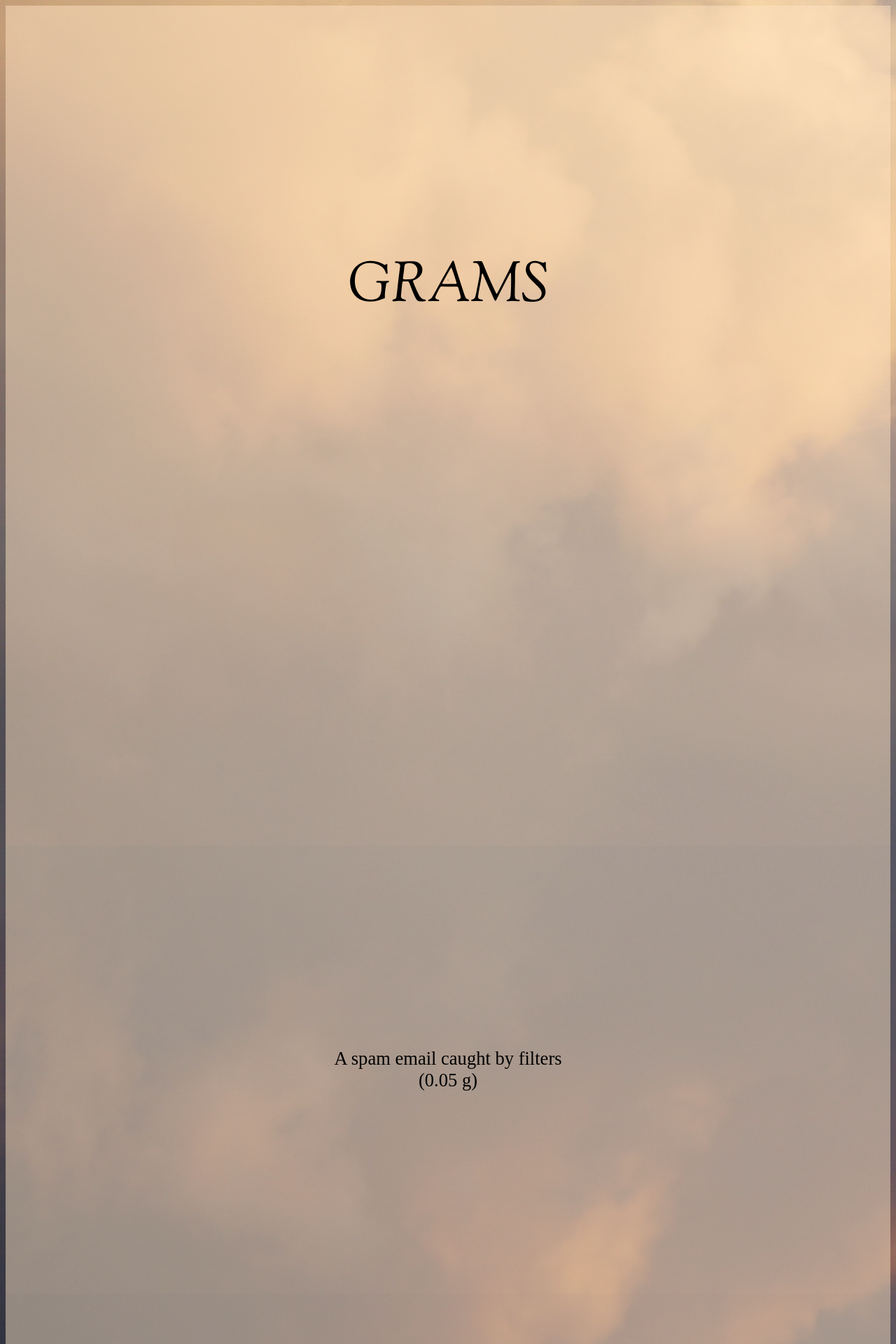
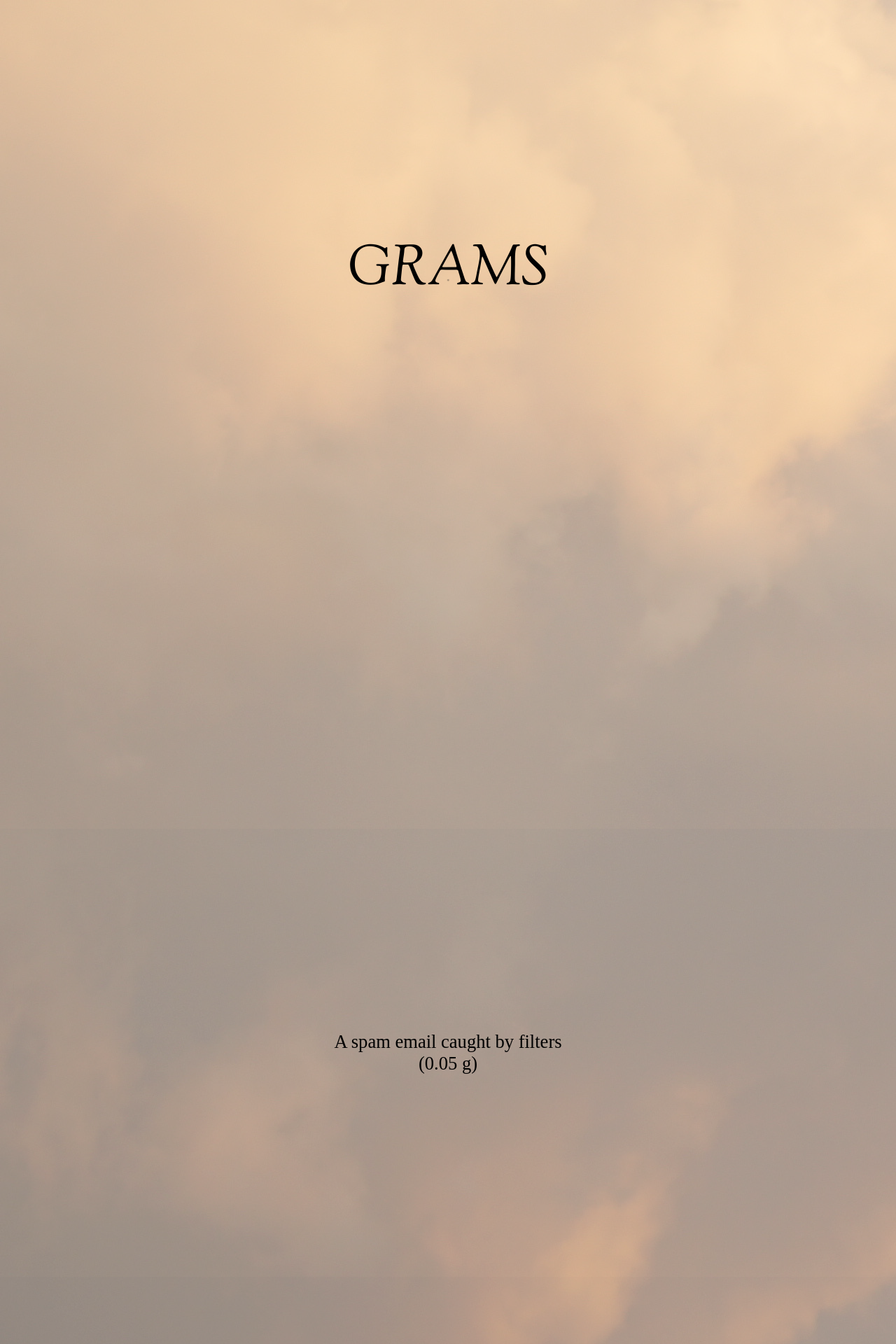
Before and after one commit to harvard-lil/the-cloud, a Flask app: page / in a window 1280 px wide. Shown: the top 1920 px of the page at 70% size. Run offline with Flask 3, Linux system fonts and the light colour scheme; data that the repository does not hold is empty; some libraries are stand-ins or nearby versions.

Commit message:
improves margin

```diff
--- a/cloud/static/style.css
+++ b/cloud/static/style.css
@@ -45,6 +45,8 @@
   font-family: serif;
   font-size: 7vh;
   height: 80vh;
+  margin-left: -3vh;
+  margin-right: -3vh;
 }
 
 .scroll-item p {
@@ -59,18 +61,27 @@
 
 .grams-title {
   background-color: rgb(255, 228, 196, 0.5);
+  margin-left: -3vh;
+  margin-right: -3vh;
+  margin-top: -3vh;
 }
 
 .kilos-title {
   background-color: rgb(109, 132, 156, 0.5);
+  margin-left: -3vh;
+  margin-right: -3vh;
 }
 
 .tons-title {
   background-color: rgb(88, 96, 103, 0.5);
+  margin-left: -3vh;
+  margin-right: -3vh;
 }
 
 .m-tons-title {
   background-color: rgb(46, 50, 54, 0.5);
+  margin-left: -3vh;
+  margin-right: -3vh;
 }
 
 .scroll-item-title {
@@ -93,6 +104,8 @@
 
 .separator {
   height: 50vh;
+  margin-left: -3vh;
+  margin-right: -3vh;
 }
 
 @keyframes shrink {
```
